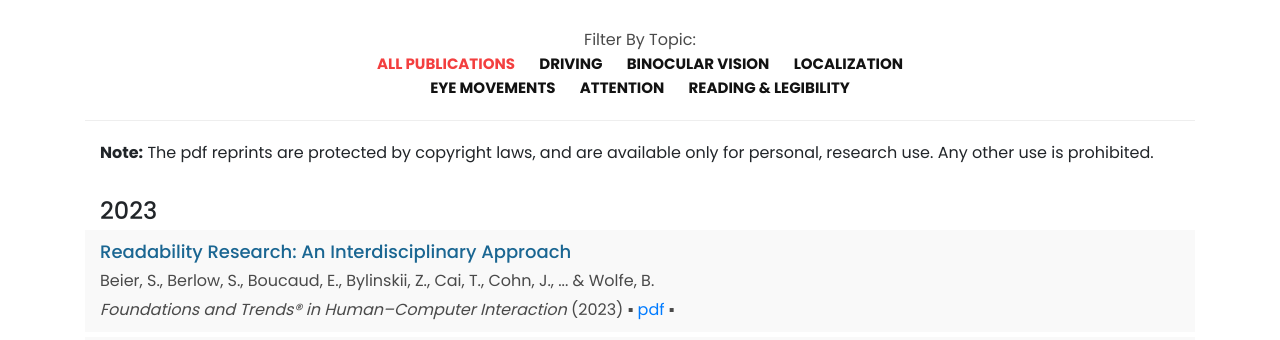
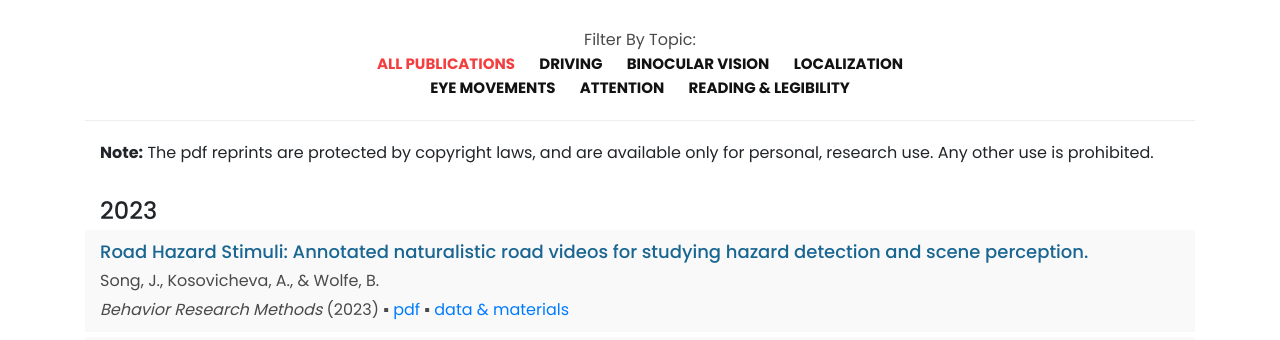
Before and after one commit to annakosov/applylab.github.io, a plain HTML site: page publications.html in a window 1280 px wide. Shown: the part 460-800 px from the top of the page. Drawn offline with Linux system fonts and the light colour scheme.

Commit message:
Update publications.html

```diff
--- a/publications.html
+++ b/publications.html
@@ -122,6 +122,13 @@ https://templatemo.com/tm-546-sixteen-clothing
                     <h4 class="year">2023</h4>
                     </div>
                           </div>
+                          <div class="col-md-12 publication all attention driving eyemovements">
+                            <div class="down-content">
+                              <p class="title"> Road Hazard Stimuli: Annotated naturalistic road videos for studying hazard detection and scene perception.</p>
+                              <p class="authors"> Song, J., Kosovicheva, A., & Wolfe, B. </p>
+                  <p class="info"><i>Behavior Research Methods</i> (2023) &#9642; <a href = "https://rdcu.be/dtl6pf">pdf</a> &#9642; </a> <a href ="https://osf.io/tgzb7/"> data & materials </a></p>
+                            </div>
+                        </div>
                   <div class="col-md-12 publication all reading">
                             <div class="down-content">
                               <p class="title"> Readability Research: An Interdisciplinary Approach</p>
```
